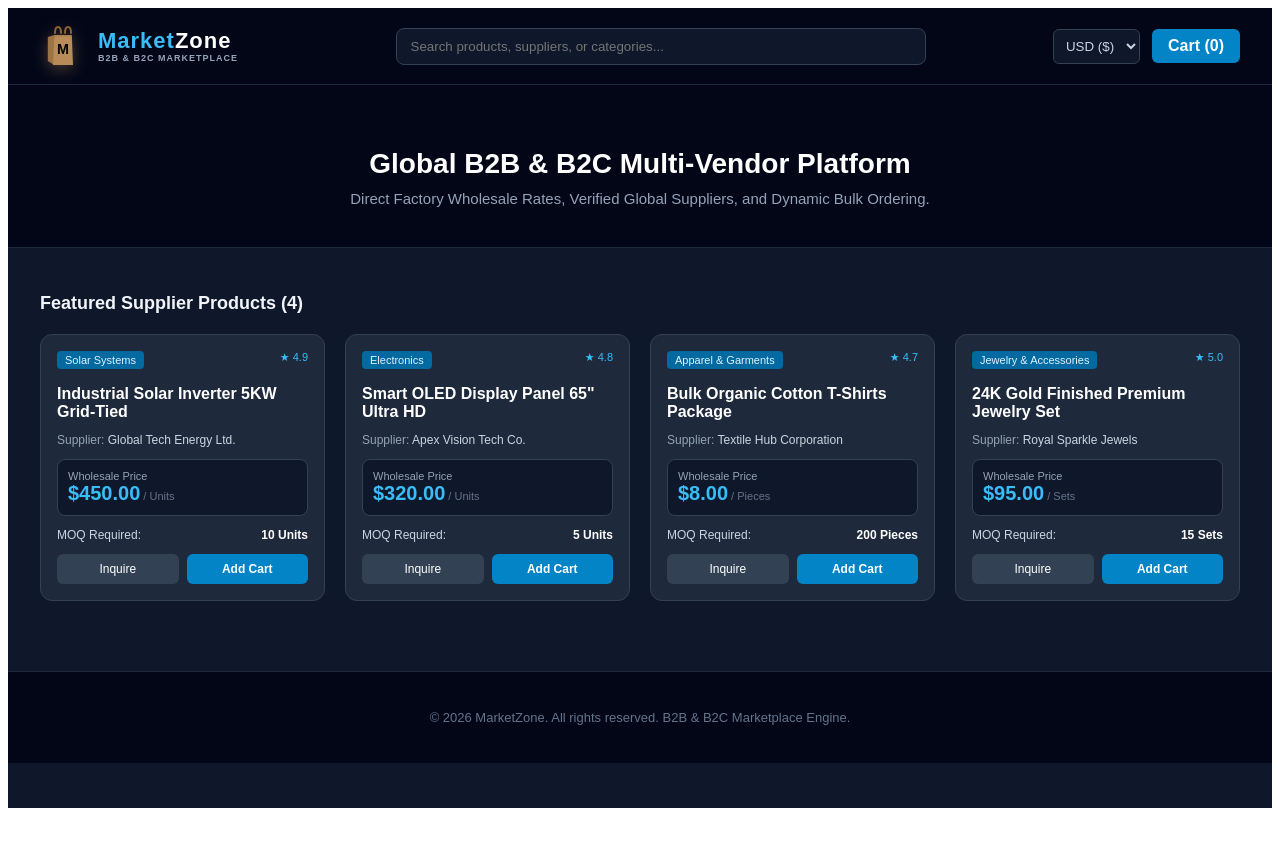
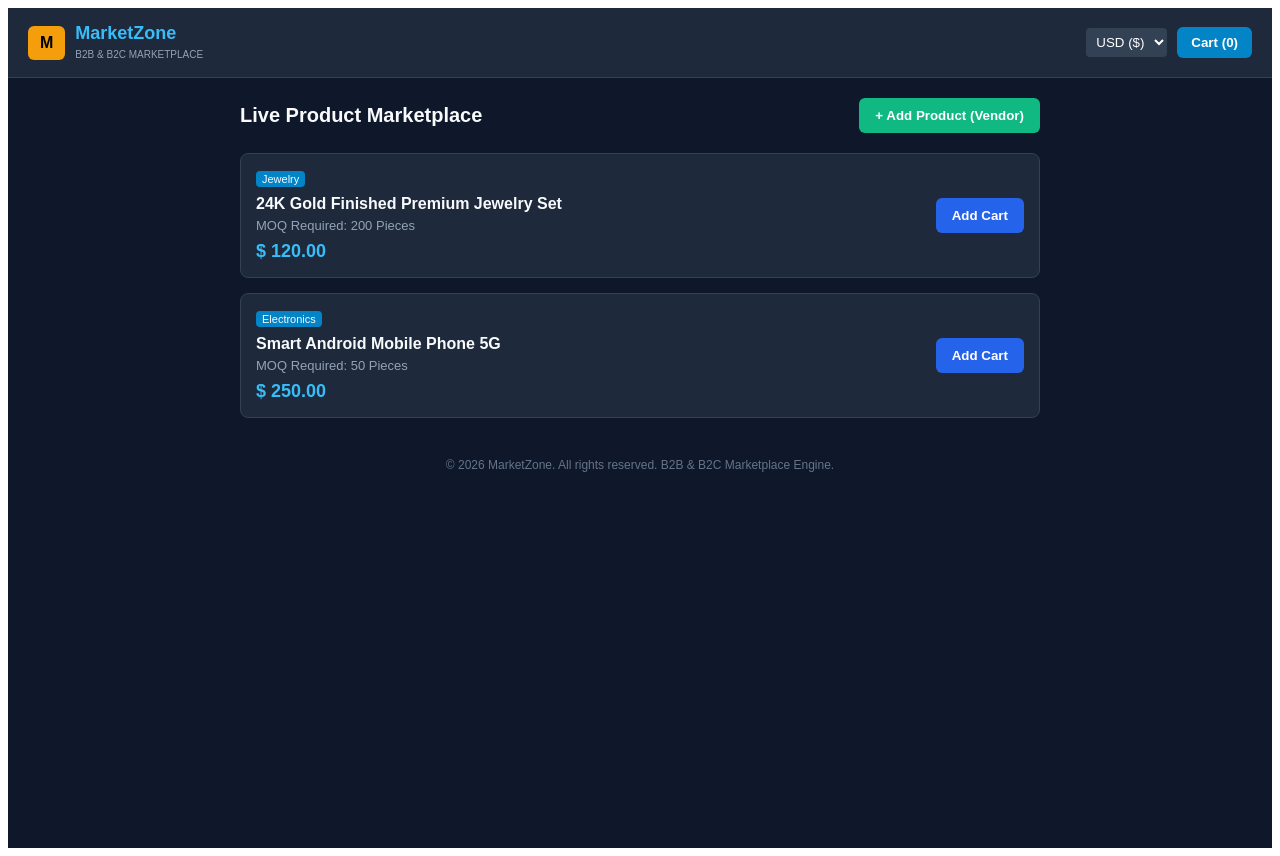
Before and after one commit to pateljabir786/MarketZone-Core, a Next.js app: page / in a window 1280 px wide. Before the commit the page ends 816 px from the top, so only its background shows below. Built offline with nearby package versions, Linux system fonts and the light colour scheme.

Commit message:
Refactor Home component and enhance product management
Refactor Home component to MarketZoneHome and update product handling. Added new product form and alert messages.

```diff
--- a/app/page.js
+++ b/app/page.js
@@ -1,235 +1,154 @@
 'use client';
+import { useState } from 'react';
 
-import React, { useState } from 'react';
-
-const PRODUCTS = [
-  {
-    id: 1,
-    name: 'Industrial Solar Inverter 5KW Grid-Tied',
-    category: 'Solar Systems',
-    priceUSD: 450,
-    moq: 10,
-    unit: 'Units',
-    rating: '4.9',
-    supplier: 'Global Tech Energy Ltd.',
-  },
-  {
-    id: 2,
-    name: 'Smart OLED Display Panel 65" Ultra HD',
-    category: 'Electronics',
-    priceUSD: 320,
-    moq: 5,
-    unit: 'Units',
-    rating: '4.8',
-    supplier: 'Apex Vision Tech Co.',
-  },
-  {
-    id: 3,
-    name: 'Bulk Organic Cotton T-Shirts Package',
-    category: 'Apparel & Garments',
-    priceUSD: 8,
-    moq: 200,
-    unit: 'Pieces',
-    rating: '4.7',
-    supplier: 'Textile Hub Corporation',
-  },
-  {
-    id: 4,
-    name: '24K Gold Finished Premium Jewelry Set',
-    category: 'Jewelry & Accessories',
-    priceUSD: 95,
-    moq: 15,
-    unit: 'Sets',
-    rating: '5.0',
-    supplier: 'Royal Sparkle Jewels',
-  },
-];
-
-export default function Home() {
-  const [search, setSearch] = useState('');
+export default function MarketZoneHome() {
   const [currency, setCurrency] = useState('USD');
   const [cart, setCart] = useState([]);
+  const [alertMessage, setAlertMessage] = useState(null);
 
-  const currencyRates = {
-    USD: { symbol: '$', rate: 1 },
-    ZAR: { symbol: 'R', rate: 18.5 },
-    INR: { symbol: '₹', rate: 83 },
-    EUR: { symbol: '€', rate: 0.92 },
+  const [products, setProducts] = useState([
+    { id: 1, name: '24K Gold Finished Premium Jewelry Set', price: 120, category: 'Jewelry', moq: '200 Pieces' },
+    { id: 2, name: 'Smart Android Mobile Phone 5G', price: 250, category: 'Electronics', moq: '50 Pieces' },
+  ]);
+
+  const [showAddForm, setShowAddForm] = useState(false);
+  const [newTitle, setNewTitle] = useState('');
+  const [newPrice, setNewPrice] = useState('');
+  const [newCategory, setNewCategory] = useState('');
+  const [newMoq, setNewMoq] = useState('');
+
+  const rates = { USD: 1, ZAR: 18.5, INR: 83, EUR: 0.92 };
+  const symbols = { USD: '$', ZAR: 'R', INR: '₹', EUR: '€' };
+
+  const convertPrice = (usdPrice) => {
+    return (usdPrice * rates[currency]).toFixed(2);
   };
-
-  const convertPrice = (usd) => {
-    const curr = currencyRates[currency] || currencyRates.USD;
-    return `${curr.symbol}${(usd * curr.rate).toFixed(2)}`;
-  };
-
-  const filteredProducts = PRODUCTS.filter((item) =>
-    item.name.toLowerCase().includes(search.toLowerCase()) ||
-    item.category.toLowerCase().includes(search.toLowerCase()) ||
-    item.supplier.toLowerCase().includes(search.toLowerCase())
-  );
 
   const addToCart = (product) => {
     setCart([...cart, product]);
-    alert(`${product.name} added to cart!`);
+    setAlertMessage(`${product.name} added to cart!`);
+    setTimeout(() => setAlertMessage(null), 3000);
+  };
+
+  const handleAddProduct = (e) => {
+    e.preventDefault();
+    if (!newTitle || !newPrice) return;
+
+    const newProductObj = {
+      id: products.length + 1,
+      name: newTitle,
+      price: parseFloat(newPrice),
+      category: newCategory || 'General',
+      moq: newMoq || '100 Pieces',
+    };
+
+    setProducts([newProductObj, ...products]);
+    setNewTitle('');
+    setNewPrice('');
+    setNewCategory('');
+    setNewMoq('');
+    setShowAddForm(false);
+    setAlertMessage('New Product added successfully by Vendor!');
+    setTimeout(() => setAlertMessage(null), 3000);
   };
 
   return (
-    <div style={{ backgroundColor: '#0f172a', color: '#f8fafc', minHeight: '100vh', fontFamily: 'sans-serif', margin: 0, padding: 0 }}>
+    <div style={{ minHeight: '100vh', backgroundColor: '#0f172a', color: '#f8fafc', fontFamily: 'sans-serif', paddingBottom: '40px' }}>
 
-      {/* HEADER SECTION */}
-      <header style={{ borderBottom: '1px solid #1e293b', backgroundColor: '#020617', padding: '15px 20px', position: 'sticky', top: 0, zIndex: 100 }}>
-        <div style={{ maxWidth: '1200px', margin: '0 auto', display: 'flex', alignItems: 'center', justifyContent: 'space-between', gap: '15px', flexWrap: 'wrap' }}>
+      {alertMessage && (
+        <div style={{ position: 'fixed', top: '20px', left: '50%', transform: 'translateX(-50%)', backgroundColor: '#22c55e', color: '#fff', padding: '12px 24px', borderRadius: '8px', zIndex: 1000, fontWeight: 'bold', boxShadow: '0 4px 12px rgba(0,0,0,0.3)' }}>
+          {alertMessage}
+        </div>
+      )}
 
-          {/* SHOPPING BAG WITH CAPITAL M LOGO */}
-          <div style={{ display: 'flex', alignItems: 'center', gap: '12px', cursor: 'pointer' }}>
-            <div style={{
-              width: '46px',
-              height: '46px',
-              display: 'flex',
-              alignItems: 'center',
-              justifyContent: 'center',
-              filter: 'drop-shadow(0 4px 8px rgba(184, 139, 88, 0.4))'
-            }}>
-              <svg width="42" height="46" viewBox="0 0 100 115" fill="none" xmlns="http://www.w3.org/2000/svg">
-                <path d="M30 25 C30 5, 45 5, 45 25" stroke="#8c6334" strokeWidth="5" strokeLinecap="round" fill="none"/>
-                <path d="M55 25 C55 5, 70 5, 70 25" stroke="#8c6334" strokeWidth="5" strokeLinecap="round" fill="none"/>
-                <path d="M12 35 L28 30 L28 105 L12 95 Z" fill="#9c7344"/>
-                <path d="M28 30 L72 30 L75 105 L25 105 Z" fill="#b88b58"/>
-                <path d="M28 30 L32 34 L36 30 L40 34 L44 30 L48 34 L52 30 L56 34 L60 30 L64 34 L68 30 L72 34" stroke="#9c7344" strokeWidth="2" fill="none"/>
-                <text x="50" y="77" fontSize="36" fontWeight="900" fontFamily="sans-serif" fill="#000000" textAnchor="middle">M</text>
-              </svg>
-            </div>
-
-            <div style={{ display: 'flex', flexDirection: 'column' }}>
-              <div style={{ fontSize: '22px', fontWeight: '900', color: '#38bdf8', letterSpacing: '1px', lineHeight: '1.1' }}>
-                Market<span style={{ color: '#ffffff' }}>Zone</span>
-              </div>
-              <span style={{ fontSize: '9px', color: '#94a3b8', letterSpacing: '1px', fontWeight: '600', textTransform: 'uppercase' }}>B2B & B2C Marketplace</span>
+      <header style={{ display: 'flex', justifyContent: 'space-between', alignItems: 'center', padding: '15px 20px', borderBottom: '1px solid #334155', backgroundColor: '#1e293b' }}>
+        <div style={{ display: 'flex', alignItems: 'center', gap: '10px' }}>
+          <div style={{ backgroundColor: '#f59e0b', padding: '8px 12px', borderRadius: '6px', fontWeight: 'bold', color: '#000' }}>M</div>
+          <div>
+            <h1 style={{ fontSize: '18px', margin: 0, color: '#38bdf8' }}>MarketZone</h1>
+            <span style={{ fontSize: '10px', color: '#94a3b8' }}>B2B & B2C MARKETPLACE</span>
           </div>
         </div>
 
-          {/* SEARCH BAR */}
-          <div style={{ flex: '1', maxWidth: '500px', minWidth: '250px' }}>
-            <input
-              type="text"
-              placeholder="Search products, suppliers, or categories..."
-              value={search}
-              onChange={(e) => setSearch(e.target.value)}
-              style={{
-                width: '100%',
-                padding: '10px 14px',
-                borderRadius: '8px',
-                border: '1px solid #334155',
-                backgroundColor: '#0f172a',
-                color: '#fff',
-                outline: 'none',
-              }}
-            />
-          </div>
-
-          {/* CURRENCY & CART */}
-          <div style={{ display: 'flex', alignItems: 'center', gap: '12px' }}>
-            <select
-              value={currency}
-              onChange={(e) => setCurrency(e.target.value)}
-              style={{ backgroundColor: '#0f172a', color: '#cbd5e1', border: '1px solid #334155', padding: '8px', borderRadius: '6px', outline: 'none', cursor: 'pointer' }}
-            >
+        <div style={{ display: 'flex', alignItems: 'center', gap: '10px' }}>
+          <select value={currency} onChange={(e) => setCurrency(e.target.value)} style={{ padding: '6px', borderRadius: '4px', backgroundColor: '#334155', color: '#fff', border: 'none' }}>
             <option value="USD">USD ($)</option>
             <option value="ZAR">ZAR (R)</option>
             <option value="INR">INR (₹)</option>
             <option value="EUR">EUR (€)</option>
           </select>
 
-            <div style={{ backgroundColor: '#0284c7', color: '#fff', padding: '8px 16px', borderRadius: '6px', fontWeight: 'bold' }}>
+          <button style={{ backgroundColor: '#0284c7', color: '#fff', border: 'none', padding: '8px 14px', borderRadius: '6px', fontWeight: 'bold' }}>
             Cart ({cart.length})
-            </div>
-          </div>
+          </button>
         </div>
       </header>
 
-      {/* HERO BANNER */}
-      <section style={{ textAlign: 'center', padding: '40px 20px', backgroundColor: '#020617', borderBottom: '1px solid #1e293b' }}>
-        <h1 style={{ fontSize: '28px', fontWeight: '800', color: '#fff', marginBottom: '10px' }}>
-          Global B2B & B2C Multi-Vendor Platform
-        </h1>
-        <p style={{ color: '#94a3b8', fontSize: '15px', maxWidth: '600px', margin: '0 auto' }}>
-          Direct Factory Wholesale Rates, Verified Global Suppliers, and Dynamic Bulk Ordering.
-        </p>
-      </section>
-
-      {/* PRODUCTS CATALOG */}
-      <main style={{ maxWidth: '1200px', margin: '0 auto', padding: '30px 20px' }}>
-        <h2 style={{ fontSize: '18px', fontWeight: '700', marginBottom: '20px', color: '#f1f5f9' }}>
-          Featured Supplier Products ({filteredProducts.length})
-        </h2>
-
-        <div style={{ display: 'grid', gridTemplateColumns: 'repeat(auto-fit, minmax(260px, 1fr))', gap: '20px' }}>
-          {filteredProducts.map((item) => (
-            <div
-              key={item.id}
-              style={{
-                backgroundColor: '#1e293b',
-                borderRadius: '12px',
-                border: '1px solid #334155',
-                padding: '16px',
-                display: 'flex',
-                flexDirection: 'column',
-                justifyContent: 'space-between',
-              }}
-            >
-              <div>
-                <div style={{ display: 'flex', justifyContent: 'space-between', fontSize: '11px', marginBottom: '10px' }}>
-                  <span style={{ backgroundColor: '#0369a1', color: '#e0f2fe', padding: '3px 8px', borderRadius: '4px' }}>
-                    {item.category}
-                  </span>
-                  <span style={{ color: '#38bdf8' }}>★ {item.rating}</span>
+      <div style={{ padding: '20px', maxWidth: '800px', margin: '0 auto', display: 'flex', justifyContent: 'space-between', alignItems: 'center' }}>
+        <h2 style={{ fontSize: '20px', margin: 0 }}>Live Product Marketplace</h2>
+        <button
+          onClick={() => setShowAddForm(!showAddForm)}
+          style={{ backgroundColor: '#10b981', color: '#fff', border: 'none', padding: '10px 16px', borderRadius: '6px', fontWeight: 'bold', cursor: 'pointer' }}>
+          {showAddForm ? 'Close Form' : '+ Add Product (Vendor)'}
+        </button>
       </div>
 
-                <h3 style={{ fontSize: '16px', fontWeight: '600', color: '#fff', marginBottom: '8px' }}>
-                  {item.name}
-                </h3>
+      {showAddForm && (
+        <form onSubmit={handleAddProduct} style={{ maxWidth: '800px', margin: '0 auto 20px auto', backgroundColor: '#1e293b', padding: '20px', borderRadius: '8px', border: '1px solid #334155' }}>
+          <h3 style={{ marginTop: 0, color: '#38bdf8' }}>Vendor Portal - Add New Item</h3>
 
-                <p style={{ fontSize: '12px', color: '#94a3b8', marginBottom: '12px' }}>
-                  Supplier: <span style={{ color: '#cbd5e1' }}>{item.supplier}</span>
-                </p>
+          <div style={{ marginBottom: '12px' }}>
+            <label style={{ display: 'block', fontSize: '14px', marginBottom: '5px' }}>Product Title:</label>
+            <input type="text" value={newTitle} onChange={(e) => setNewTitle(e.target.value)} placeholder="Enter product name..." required style={{ width: '100%', padding: '8px', borderRadius: '4px', border: '1px solid #475569', backgroundColor: '#0f172a', color: '#fff' }} />
+          </div>
 
-                <div style={{ backgroundColor: '#0f172a', padding: '10px', borderRadius: '8px', border: '1px solid #334155', marginBottom: '12px' }}>
-                  <span style={{ fontSize: '11px', color: '#94a3b8', display: 'block' }}>Wholesale Price</span>
-                  <span style={{ fontSize: '20px', fontWeight: 'bold', color: '#38bdf8' }}>{convertPrice(item.priceUSD)}</span>
-                  <span style={{ fontSize: '11px', color: '#64748b' }}> / {item.unit}</span>
+          <div style={{ display: 'flex', gap: '10px', marginBottom: '12px' }}>
+            <div style={{ flex: 1 }}>
+              <label style={{ display: 'block', fontSize: '14px', marginBottom: '5px' }}>Price (USD):</label>
+              <input type="number" value={newPrice} onChange={(e) => setNewPrice(e.target.value)} placeholder="99.00" required style={{ width: '100%', padding: '8px', borderRadius: '4px', border: '1px solid #475569', backgroundColor: '#0f172a', color: '#fff' }} />
+            </div>
+            <div style={{ flex: 1 }}>
+              <label style={{ display: 'block', fontSize: '14px', marginBottom: '5px' }}>Category:</label>
+              <input type="text" value={newCategory} onChange={(e) => setNewCategory(e.target.value)} placeholder="Electronics, Fashion..." style={{ width: '100%', padding: '8px', borderRadius: '4px', border: '1px solid #475569', backgroundColor: '#0f172a', color: '#fff' }} />
             </div>
           </div>
 
-              <div>
-                <div style={{ fontSize: '12px', color: '#cbd5e1', marginBottom: '12px', display: 'flex', justifyContent: 'space-between' }}>
-                  <span>MOQ Required:</span>
-                  <span style={{ fontWeight: 'bold', color: '#fff' }}>{item.moq} {item.unit}</span>
+          <div style={{ marginBottom: '15px' }}>
+            <label style={{ display: 'block', fontSize: '14px', marginBottom: '5px' }}>MOQ (Minimum Order):</label>
+            <input type="text" value={newMoq} onChange={(e) => setNewMoq(e.target.value)} placeholder="100 Pieces" style={{ width: '100%', padding: '8px', borderRadius: '4px', border: '1px solid #475569', backgroundColor: '#0f172a', color: '#fff' }} />
           </div>
 
-                <div style={{ display: 'grid', gridTemplateColumns: '1fr 1fr', gap: '8px' }}>
-                  <button
-                    onClick={() => alert(`Inquiry sent for ${item.name}`)}
-                    style={{ backgroundColor: '#334155', color: '#fff', border: 'none', padding: '8px', borderRadius: '6px', fontSize: '12px', cursor: 'pointer' }}
-                  >
-                    Inquire
+          <button type="submit" style={{ width: '100%', backgroundColor: '#f59e0b', color: '#000', border: 'none', padding: '10px', borderRadius: '6px', fontWeight: 'bold', cursor: 'pointer' }}>
+            Publish Product to Marketplace
           </button>
+        </form>
+      )}
+
+      <div style={{ maxWidth: '800px', margin: '0 auto', padding: '0 20px', display: 'grid', gridTemplateColumns: '1fr', gap: '15px' }}>
+        {products.map((item) => (
+          <div key={item.id} style={{ backgroundColor: '#1e293b', border: '1px solid #334155', padding: '15px', borderRadius: '8px', display: 'flex', justifyContent: 'space-between', alignItems: 'center' }}>
+            <div>
+              <span style={{ fontSize: '11px', backgroundColor: '#0284c7', padding: '2px 6px', borderRadius: '4px' }}>{item.category}</span>
+              <h3 style={{ fontSize: '16px', margin: '8px 0 5px 0' }}>{item.name}</h3>
+              <p style={{ fontSize: '13px', color: '#94a3b8', margin: 0 }}>MOQ Required: {item.moq}</p>
+              <p style={{ fontSize: '18px', fontWeight: 'bold', color: '#38bdf8', margin: '8px 0 0 0' }}>
+                {symbols[currency]} {convertPrice(item.price)}
+              </p>
+            </div>
+
             <button
               onClick={() => addToCart(item)}
-                    style={{ backgroundColor: '#0284c7', color: '#fff', border: 'none', padding: '8px', borderRadius: '6px', fontSize: '12px', fontWeight: 'bold', cursor: 'pointer' }}
-                  >
+              style={{ backgroundColor: '#2563eb', color: '#fff', border: 'none', padding: '10px 16px', borderRadius: '6px', fontWeight: 'bold', cursor: 'pointer', height: 'fit-content' }}>
               Add Cart
             </button>
           </div>
-              </div>
-            </div>
         ))}
       </div>
-      </main>
 
-      {/* FOOTER */}
-      <footer style={{ borderTop: '1px solid #1e293b', backgroundColor: '#020617', padding: '25px 20px', textAlign: 'center', color: '#64748b', fontSize: '13px', marginTop: '40px' }}>
-        <p>© 2026 MarketZone. All rights reserved. B2B & B2C Marketplace Engine.</p>
+      <footer style={{ textAlign: 'center', marginTop: '40px', fontSize: '12px', color: '#64748b' }}>
+        © 2026 MarketZone. All rights reserved. B2B & B2C Marketplace Engine.
       </footer>
+
     </div>
   );
 }
```
Lines whose indentation alone changed are shown as unchanged.
